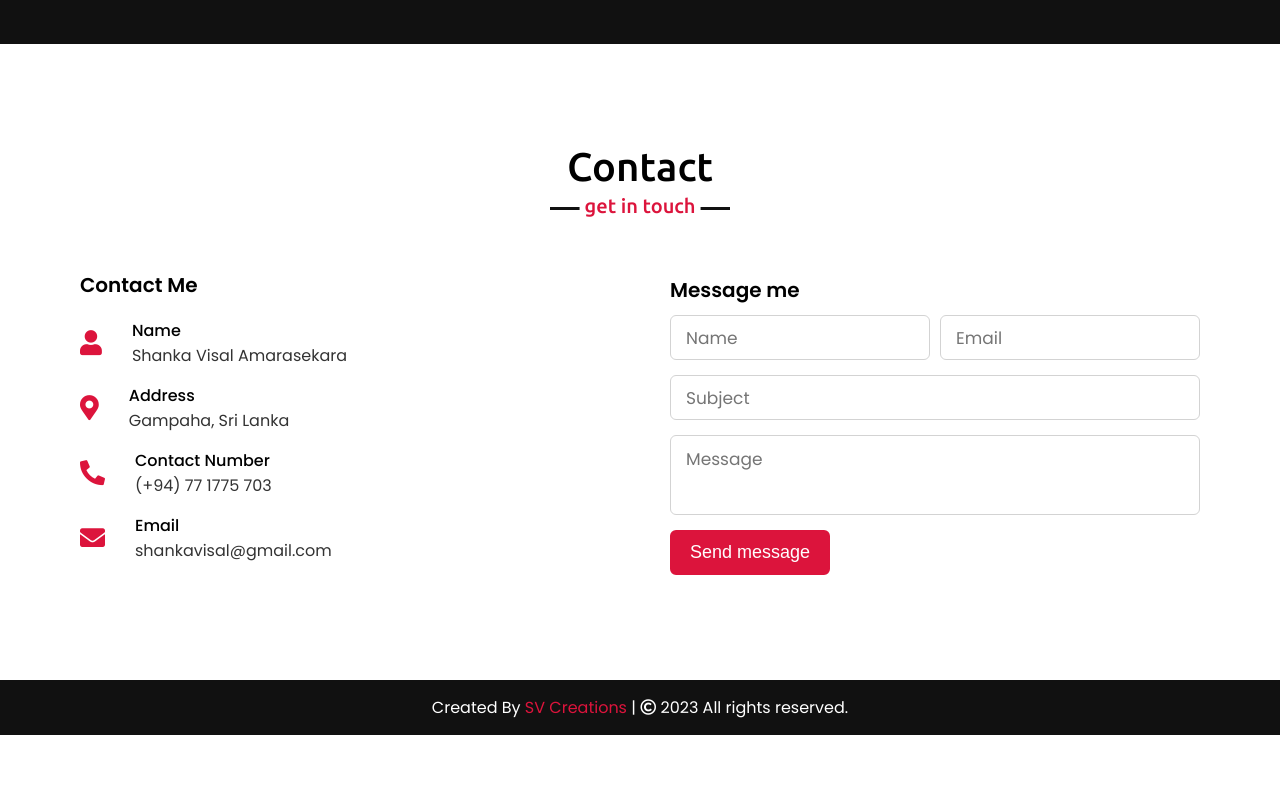
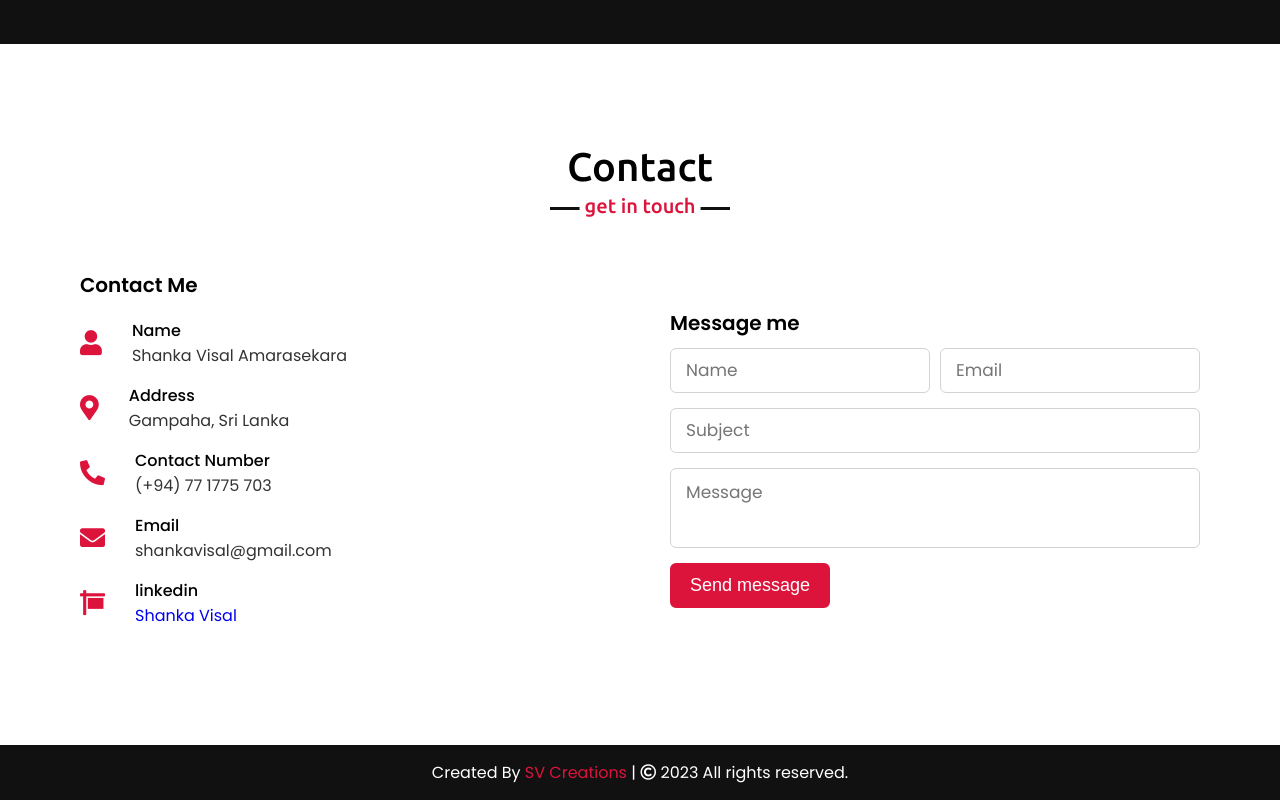
Before and after one commit to ShankaVisal/My-portfolio, a plain HTML site: page index.html in a window 1280 px wide. Shown: the part 4308-5108 px from the top of the page. Before the commit the page ends 5043 px from the top, so only its background shows below. Drawn offline with nearby package versions, Linux system fonts and the light colour scheme.

Commit message:
Update index.html

```diff
--- a/index.html
+++ b/index.html
@@ -335,6 +335,13 @@
                                 <div class="sub-title">shankavisal@gmail.com</div>
                             </div>
                         </div>
+                        <div class="row">
+                            <i class="fas fa-sign"></i>
+                            <div class="info">
+                                <div class="head">linkedin</div>
+                                <div class="sub-title"><a href="https://www.linkedin.com/in/shanka-visal-499850140/" target="_blank">Shanka Visal</a></div>
+                            </div>
+                        </div>
                     </div>
                 </div>
                 <div class="column right">
```
